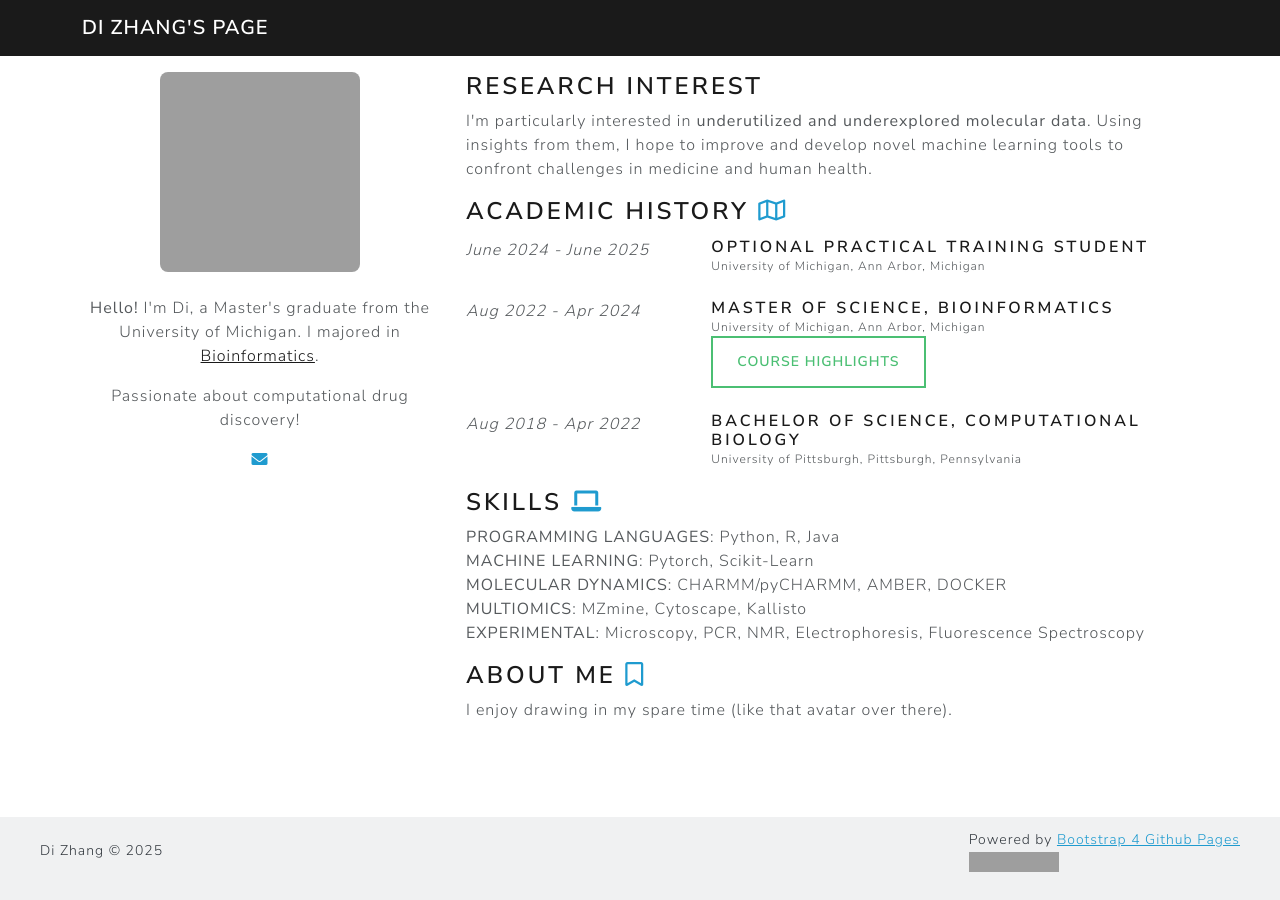
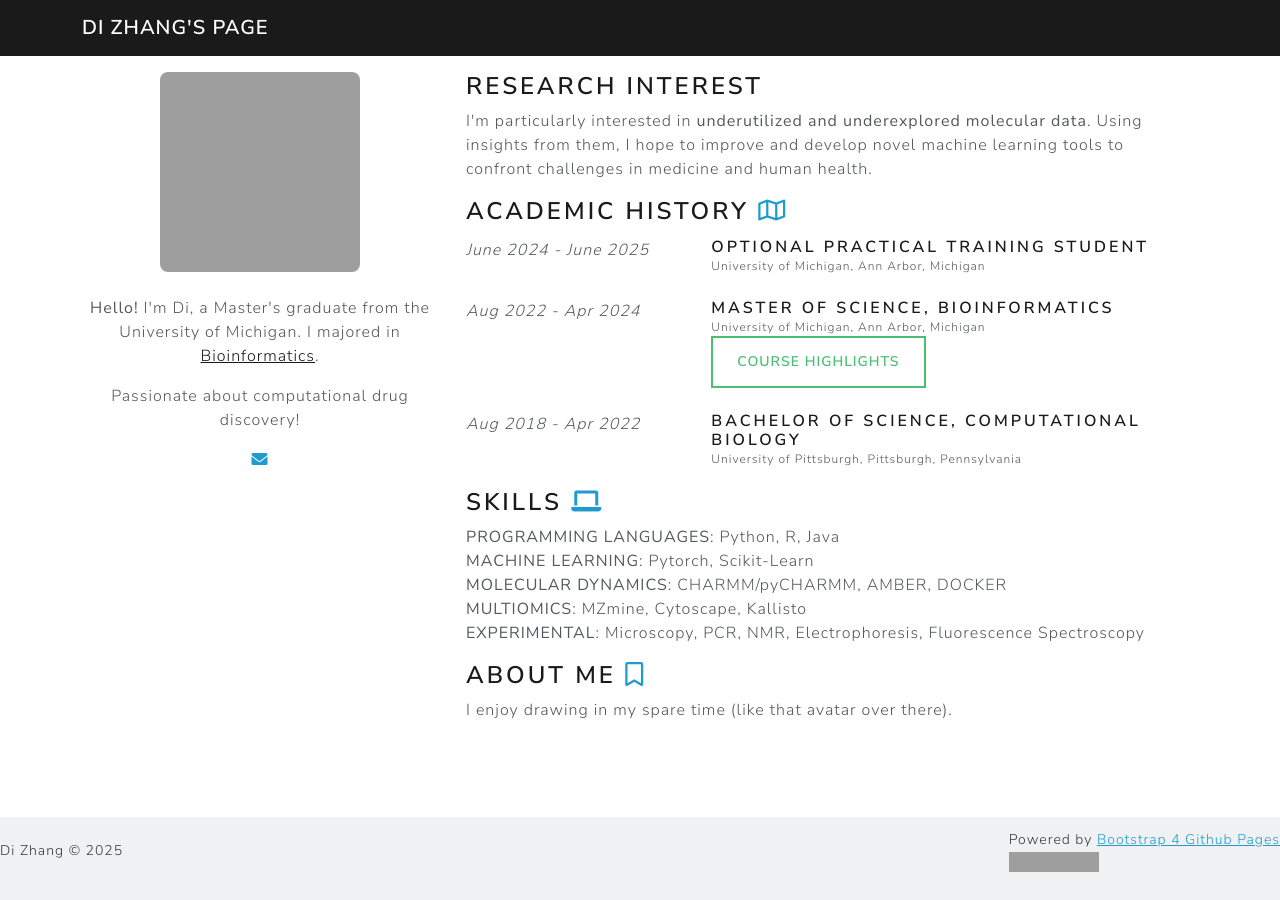
Before and after one commit to zhangdi33/zhangdi33.github.io, a Jekyll site: the page built from index.html, in a window 1280 px wide. Built offline with Jekyll 4.4.1, drawn with Linux system fonts in a browser that asks for light colours; grey boxes are pictures that could not be loaded.

Commit message:
Update footer.html

```diff
--- a/_includes/footer.html
+++ b/_includes/footer.html
@@ -1,5 +1,5 @@
 <div class="fixed-bottom">
-<div class="card bg-light text-dark border-0 rounded-0 px-5 py-2">
+<div class="card bg-light text-dark border-0 rounded-0 p-2">
   <div class="row no-gutters">
     <div class="col-lg p-1 my-auto">
       <p class="small">
```
